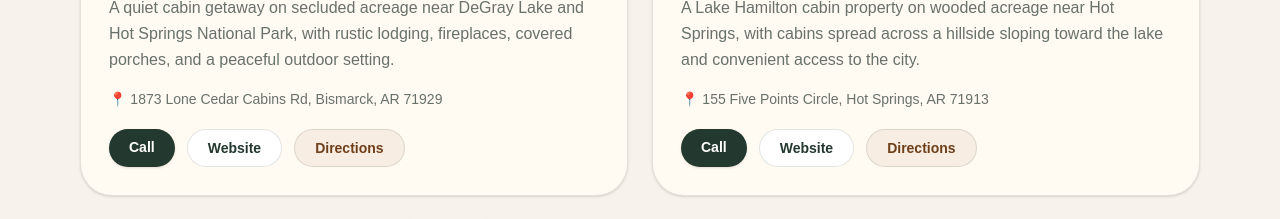
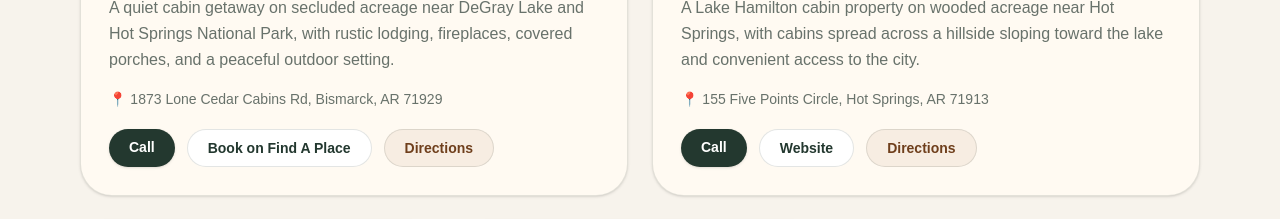
Before and after one commit to altifygenerator-ai/hot-springs-ar-site, a Next.js app: page /hot-springs-ar-cabins in a window 1280 px wide. Shown: the part 5040-5259 px from the top of the page. Built offline with nearby package versions, Linux system fonts and the light colour scheme; grey boxes are pictures that could not be loaded.

Commit message:
Label partner booking buttons clearly as Find A Place links

```diff
--- a/src/app/hot-springs-ar-cabins/page.tsx
+++ b/src/app/hot-springs-ar-cabins/page.tsx
@@ -554,7 +554,7 @@ export default function CabinsPage() {
                           background: "var(--surface-strong)",
                         }}
                       >
-                        Website
+                        {place.website?.includes("findaplacebooking.com") ? "Book on Find A Place" : "Website"}
                       </a>
                     )}
 
@@ -645,7 +645,7 @@ export default function CabinsPage() {
                           background: "var(--surface-strong)",
                         }}
                       >
-                        Website
+                        {place.website?.includes("findaplacebooking.com") ? "Book on Find A Place" : "Website"}
                       </a>
                     )}
 
```
